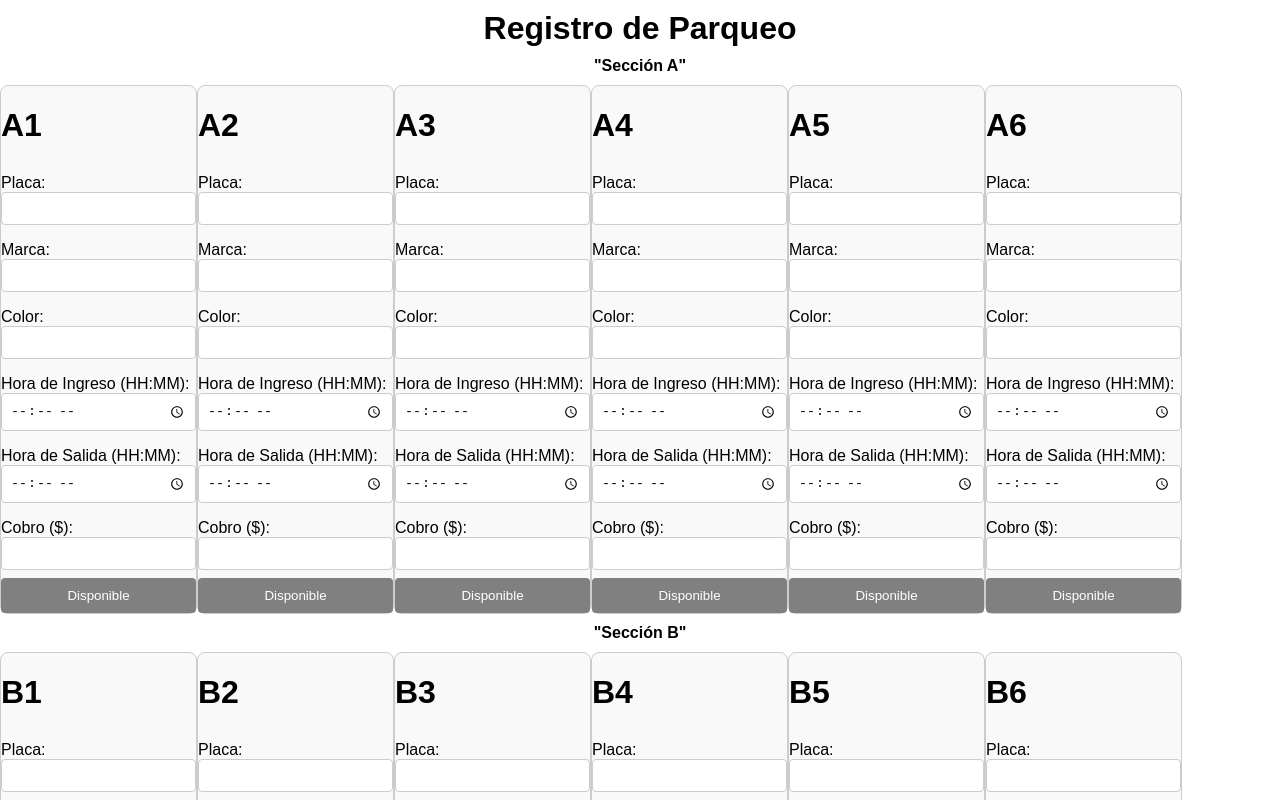
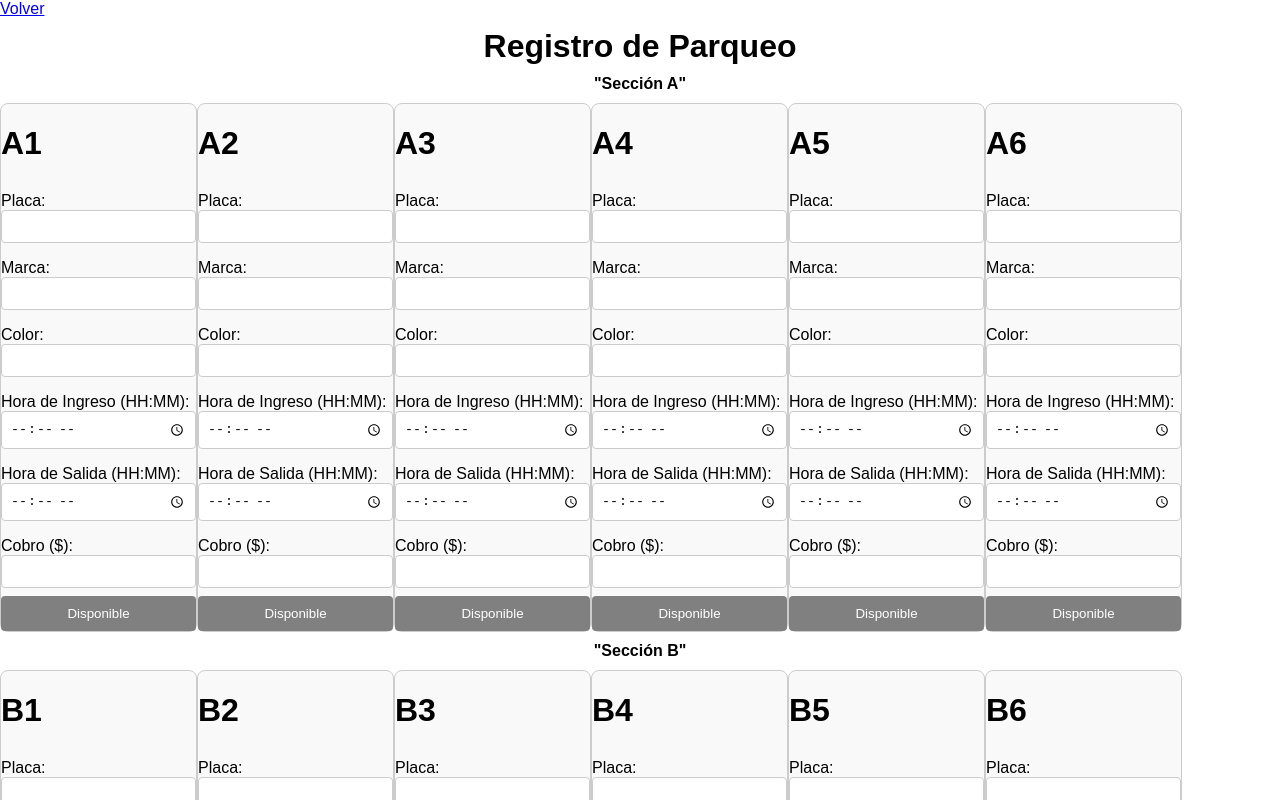
Before and after one commit to Nicolas-Academy/Parqueo-Componente-Web, a plain HTML site: page index.html in a window 1280 px wide. Shown: the top 800 px of the page. Drawn offline with Linux system fonts and the light colour scheme.

Commit message:
Update index.html

```diff
--- a/index.html
+++ b/index.html
@@ -10,6 +10,8 @@
     <title>Parqueo</title>
 </head>
 <body>
+     <!-- Botón de volver -->
+     <a href="login.html" class="back-button">Volver</a>
     <!-- Título principal de la página -->
     <h1>Registro de Parqueo</h1>
     <!-- Subtítulo para la Sección A -->
```
